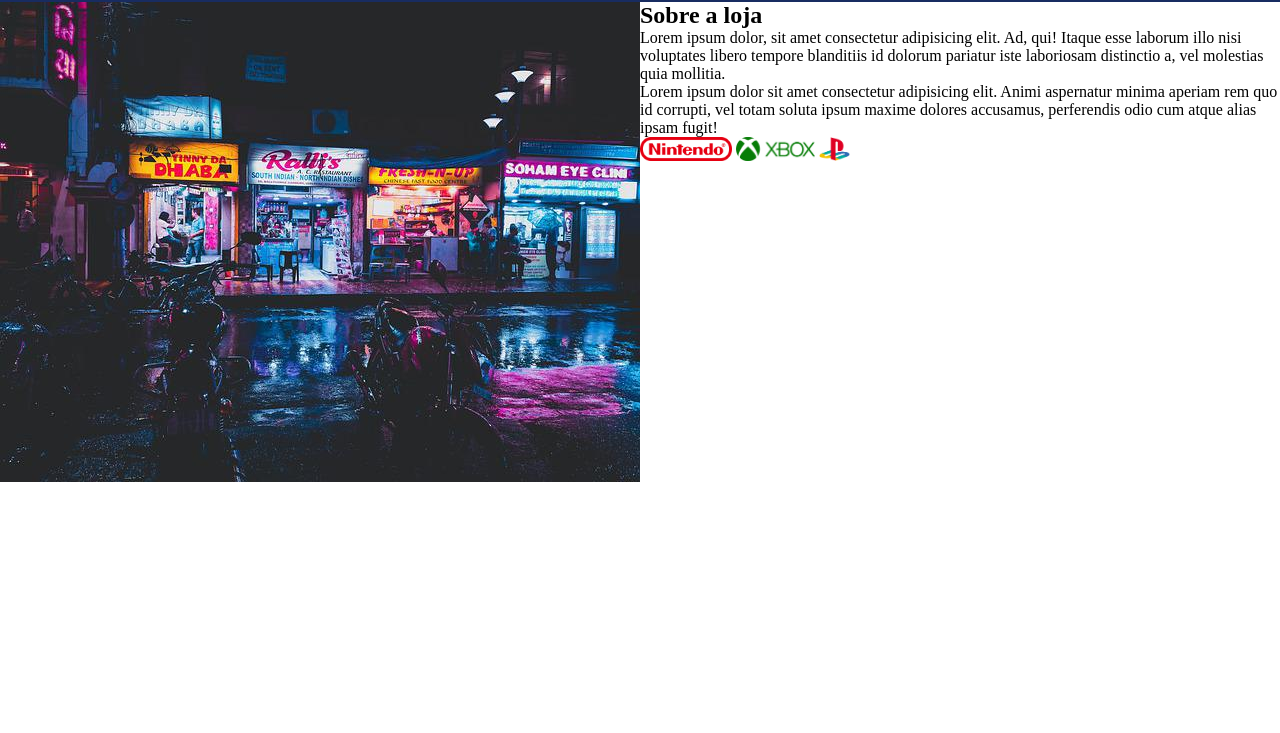
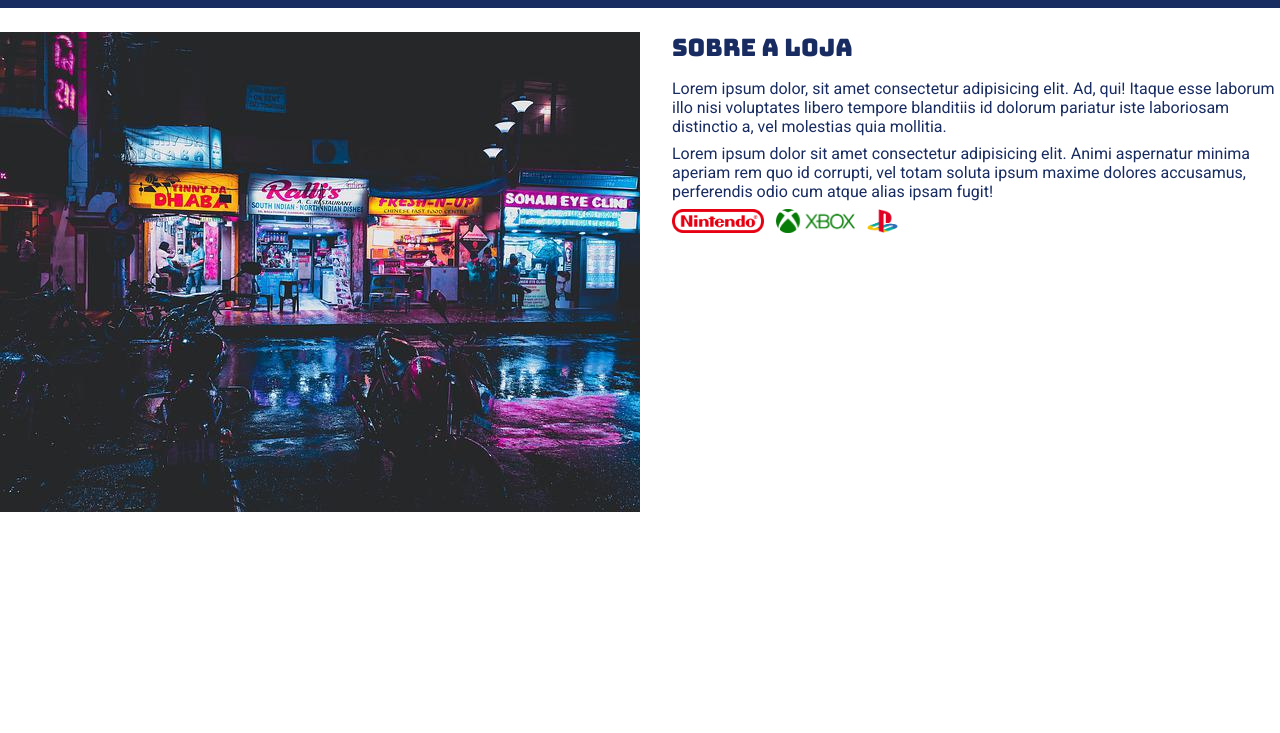
Before and after one commit to PaulHenriq/Site-GamesShop, a plain HTML site: page index.html in a window 1280 px wide. Shown: the part 67-800 px from the top of the page. Drawn offline with Linux system fonts and the light colour scheme.

Commit message:
Estilizando os logos e os elementos da section

```diff
--- a/index.html
+++ b/index.html
@@ -5,6 +5,10 @@
     <meta name="viewport" content="width=device-width, initial-scale=1.0">
     <title>Games Shop - A sua loja de games</title>
     <link rel="stylesheet" href="./main.css">
+
+    <link rel="preconnect" href="https://fonts.googleapis.com">
+    <link rel="preconnect" href="https://fonts.gstatic.com" crossorigin>
+    <link href="https://fonts.googleapis.com/css2?family=Bungee&family=Roboto&display=swap" rel="stylesheet">
 </head>
 <body>
     <header>
@@ -22,9 +26,9 @@
             </nav>
         </div>
     </header>
-    <section>
+    <section id="about">
         <div class="container">
-            <img src="./images_M05/images/loja.jpg" alt="Fachada da loja Games Shop" />
+            <img class="store-front" src="./images_M05/images/loja.jpg" alt="Fachada da loja Games Shop" />
             <div>
                 <h2>Sobre a loja</h2>
                 <p>
--- a/main.css
+++ b/main.css
@@ -2,6 +2,15 @@
     margin: 0;
     padding: 0;
     box-sizing: border-box;
+}
+
+header,
+section h2 {
+    font-family: 'Bungee', cursive;
+}
+
+body {
+    font-family: 'Roboto', sans-serif;
 }
 
 header {
@@ -10,10 +19,15 @@ header {
     color: #ecf0f1;
 }
 
+header h1,
+section h2 {
+    font-weight: normal;
+}
+
 header nav li {
     display: inline;
     margin-left: 16px;
-    font-size: 24px;
+    font-size: 18px;
 }
 
 header nav li a {
@@ -40,8 +54,29 @@ section .container {
 
 .brands-list li {
     display: inline;
+    margin-right: 8px;
 }
 
 section .container {
     align-items: flex-start;
 }
+
+section {
+    padding: 24px 0;
+}
+
+section h2 {
+    margin-bottom: 16px;
+}
+
+section {
+    color: #182C61;
+}
+
+section p {
+    margin-bottom: 8px;
+}
+
+.store-front {
+    margin-right: 32px;
+}
```
